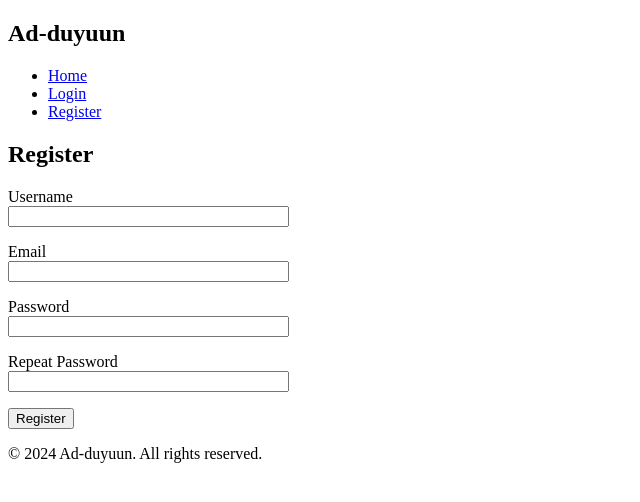
After one commit to b3arded-t3ch/Ad-duyuun, a Flask app: page /register in a window 1280 px wide. The commit adds this page. Shown: the top 502 px of the page, without its empty margins (0-640 px from the left). Run offline with Flask 3, Linux system fonts and the light colour scheme.

Commit message:
Added login and register pages

```diff
--- a/app/__init__.py
+++ b/app/__init__.py
@@ -1,7 +1,10 @@
 #!/usr/bin/python3
 
 from flask import Flask
+from config import Config
 
 app = Flask(__name__)
+app.config.from_object(Config)
+
 
 from app import routes
--- /dev/null
+++ b/app/forms.py
@@ -0,0 +1,17 @@
+#!/usr/bin/python3
+from flask_wtf import FlaskForm
+from wtforms import StringField, PasswordField, BooleanField, SubmitField
+from wtforms.validators import DataRequired, Email, EqualTo
+
+class LoginForm(FlaskForm):
+    username = StringField('Username', validators=[DataRequired()])
+    password = PasswordField('Password', validators=[DataRequired()])
+    remember_me = BooleanField('Remember Me')
+    submit = SubmitField('Login')
+
+class RegistrationForm(FlaskForm):
+    username = StringField('Username', validators=[DataRequired()])
+    email = StringField('Email', validators=[DataRequired(), Email()])
+    password = PasswordField('Password', validators=[DataRequired()])
+    password2 = PasswordField('Repeat Password', validators=[DataRequired(), EqualTo('password')])
+    submit = SubmitField('Register')
--- a/app/routes.py
+++ b/app/routes.py
@@ -1,8 +1,25 @@
 #!/usr/bin/python3
-from flask import render_template
+from flask import render_template, flash, redirect, url_for
 from app import app
+from app.forms import LoginForm, RegistrationForm
 
 @app.route('/')
 @app.route('/index')
 def index():
     return render_template('index.html')
+
+@app.route('/login', methods=['GET', 'POST'])
+def login():
+    form = LoginForm()
+    if form.validate_on_submit():
+        flash('Login requested for user {}, remember_me={}'.format(form.username.data, form.remember_me.data))
+        return redirect('/login')
+    return render_template('login.html', title='Login', form=form)
+
+@app.route('/register', methods=['GET', 'POST'])
+def register():
+    form = RegistrationForm()
+    if form.validate_on_submit():
+        flash('Registration requested for user {}'.format(form.username.data))
+        return redirect('/register')
+    return render_template('register.html', title='Register', form=form)
--- a/app/templates/base.html
+++ b/app/templates/base.html
@@ -9,6 +9,8 @@
 				<h1>Ad-duyuun</h1>
 				<ul>
 					<li><a href="{{ url_for ('index') }}">Home</a></li>
+					<li><a href="{{ url_for ('login') }}">Login</a></li>
+					<li><a href="{{ url_for ('register') }}">Register</a></li>
 				</ul>
 			</nav>
 		</header>
--- /dev/null
+++ b/app/templates/register.html
@@ -0,0 +1,26 @@
+{% extends "base.html" %}
+
+{% block title %}Register{% endblock %}
+{% block content %}
+	<h2>Register</h2>
+	<form action="" method="post" novalidate>
+		{{ form.hidden_tag() }}
+		<p>
+		{{ form.username.label }}<br>
+		{{ form.username(size=32) }}<br>
+		</p>
+		<p>
+		{{ form.email.label }}<br>
+		{{ form.email(size=32) }}<br>
+		</p>
+		<p>
+		{{ form.password.label }}<br>
+		{{ form.password(size=32) }}<br>
+		</p>
+		<p>
+		{{ form.password2.label }}<br>
+		{{ form.password2(size=32) }}<br>
+		</p>
+		<p>{{ form.submit() }}</p>
+	</form>
+{% endblock %}
```
Also changed, not shown: app/templates/login.html (added, +20 -0 lines).
